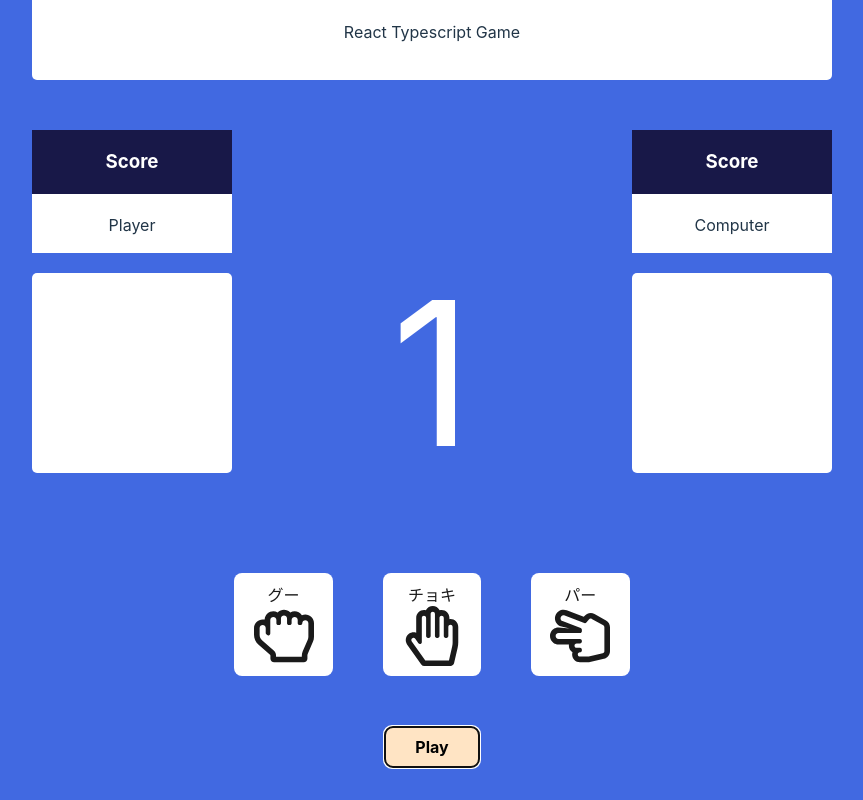
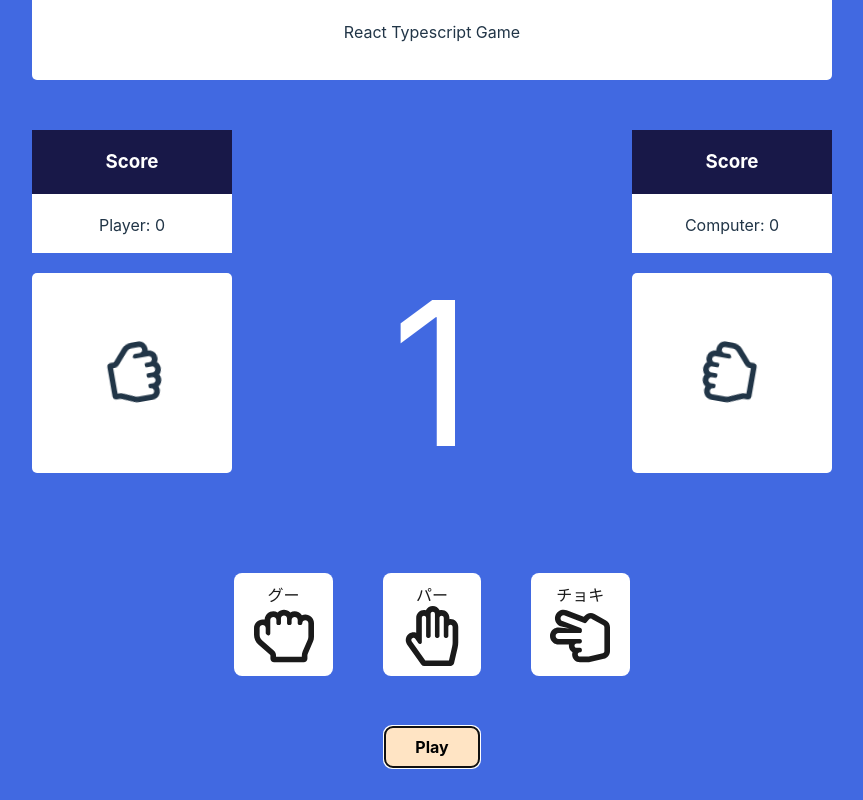
Before and after one commit to POLARBEARS-18/janken_game, a React (Vite) app: page / in a window 1280 px wide. Both pictures are taken after a click on the button "Play". Shown: the part 157-957 px from the top of the page, without its empty margins (208-1071 px from the left). Built offline with nearby package versions, Linux system fonts and the light colour scheme.

Commit message:
テストコードとアニメーション等を追加修正

```diff
--- a/src/components/HandleSelection.tsx
+++ b/src/components/HandleSelection.tsx
@@ -17,7 +17,7 @@ const HandleSelection: FC<Props> = ({ name, icon, handChoiceIndex }) => {
   const selectedHandIndex = state.playerHand
 
   const selectOption = (index: number) => {
-    dispatch({ type: OptionActionOnKind.update.UPDATE_PLAYER_CHOICE, payload: index })
+    dispatch({ type: OptionActionOnKind.UPDATE_PLAYER_CHOICE, payload: index })
     setHandPressed(true)
   }
 
--- a/src/context/optionsContext.tsx
+++ b/src/context/optionsContext.tsx
@@ -5,9 +5,9 @@ import { HandOption, IOptions, IProps, IOptionsContext } from './optionsContextT
 import { initialState } from './initialContextValues'
 
 const options: IOptions[] = [
-  { name: HandOption.rock, icon: <FaRegHandRock size={60} /> },
-  { name: HandOption.paper, icon: <FaRegHandPaper size={60} /> },
-  { name: HandOption.scissors, icon: <FaRegHandScissors size={60} /> },
+  { name: HandOption.rock, icon: <FaRegHandRock size={60} data-testid="rock" /> },
+  { name: HandOption.paper, icon: <FaRegHandPaper size={60} data-testid="paper" /> },
+  { name: HandOption.scissors, icon: <FaRegHandScissors size={60} data-testid="scissors" /> },
 ]
 
 const OptionsContext = createContext<IOptionsContext>({
--- a/src/context/optionsContextTypes.ts
+++ b/src/context/optionsContextTypes.ts
@@ -3,8 +3,8 @@ import { ActionTypes } from 'reducers/scoreReducerTypes'
 
 export const HandOption = {
   rock: 'グー',
-  paper: 'チョキ',
-  scissors: 'パー',
+  paper: 'パー',
+  scissors: 'チョキ',
 } as const
 
 export interface IOptions {
--- a/src/reducers/scoreReducer.tsx
+++ b/src/reducers/scoreReducer.tsx
@@ -1,24 +1,56 @@
 import { IInitialState } from 'context/optionsContextTypes'
-import { ActionTypes } from './scoreReducerTypes'
+import { ActionTypes, OptionActionOnKind } from './scoreReducerTypes'
 
 export default function scoreReducer(state: IInitialState, action: ActionTypes) {
   const { type, payload } = action
 
   switch (type) {
-    case 'UPDATE_PLAYER_CHOICE':
+    case OptionActionOnKind.UPDATE_PLAYER_CHOICE:
       return {
         ...state,
         playerHand: payload,
       }
-    case 'UPDATE_COMPUTER_CHOICE':
+    case OptionActionOnKind.UPDATE_COMPUTER_CHOICE:
       return {
         ...state,
         computerHand: payload,
       }
-    case 'RUN_TIMER':
+    case OptionActionOnKind.RUN_TIMER:
       return {
         ...state,
         runTimer: payload,
+      }
+    case OptionActionOnKind.DRAW:
+      return {
+        ...state,
+        results: {
+          winner: 'No one',
+          message: payload,
+        },
+      }
+    case OptionActionOnKind.PLAYER_WINS:
+      return {
+        ...state,
+        score: {
+          ...state.score,
+          player: state.score.player + 1,
+        },
+        results: {
+          winner: 'Player',
+          message: payload,
+        },
+      }
+    case OptionActionOnKind.COMPUTER_WINS:
+      return {
+        ...state,
+        score: {
+          ...state.score,
+          computer: state.score.computer + 1,
+        },
+        results: {
+          winner: 'Computer',
+          message: payload,
+        },
       }
     default:
       return {
--- a/src/reducers/scoreReducerTypes.tsx
+++ b/src/reducers/scoreReducerTypes.tsx
@@ -1,21 +1,45 @@
 export const OptionActionOnKind = {
-  update: {
-    UPDATE_PLAYER_CHOICE: 'UPDATE_PLAYER_CHOICE',
-    UPDATE_COMPUTER_CHOICE: 'UPDATE_COMPUTER_CHOICE',
-  },
-  timer: {
-    RUN_TIMER: 'RUN_TIMER',
-  },
+  UPDATE_PLAYER_CHOICE: 'UPDATE_PLAYER_CHOICE',
+  UPDATE_COMPUTER_CHOICE: 'UPDATE_COMPUTER_CHOICE',
+  RUN_TIMER: 'RUN_TIMER',
+  DRAW: 'DRAW',
+  PLAYER_WINS: 'PLAYER_WINS',
+  COMPUTER_WINS: 'COMPUTER_WINS',
 } as const
 
-interface UpdateUpdateChoice {
-  type: (typeof OptionActionOnKind.update)[keyof typeof OptionActionOnKind.update]
+type UpdatePlayerChoiceType = typeof OptionActionOnKind.UPDATE_PLAYER_CHOICE
+type UpdateComputerChoiceType = typeof OptionActionOnKind.UPDATE_COMPUTER_CHOICE
+type TimerType = typeof OptionActionOnKind.RUN_TIMER
+type DrawType = typeof OptionActionOnKind.DRAW
+type PlayerWinsType = typeof OptionActionOnKind.PLAYER_WINS
+type ComputerWinsType = typeof OptionActionOnKind.COMPUTER_WINS
+
+interface UpdatePlayerChoice {
+  type: UpdatePlayerChoiceType
+  payload: number
+}
+
+interface UpdateComputerChoice {
+  type: UpdateComputerChoiceType
   payload: number
 }
 
 interface RunTimer {
-  type: (typeof OptionActionOnKind.timer)[keyof typeof OptionActionOnKind.timer]
+  type: TimerType
   payload: boolean
 }
 
-export type ActionTypes = UpdateUpdateChoice | RunTimer
+interface Draw {
+  type: DrawType
+  payload: string
+}
+interface PlayerWins {
+  type: PlayerWinsType
+  payload: string
+}
+interface ComputerWins {
+  type: ComputerWinsType
+  payload: string
+}
+
+export type ActionTypes = UpdatePlayerChoice | UpdateComputerChoice | RunTimer | Draw | PlayerWins | ComputerWins
--- a/src/sections/ChooseAndPlay.tsx
+++ b/src/sections/ChooseAndPlay.tsx
@@ -16,8 +16,8 @@ const ChooseAndPlay: FC = () => {
   const play = () => {
     const randNumber = generateComputerHand()
 
-    dispatch({ type: OptionActionOnKind.update.UPDATE_COMPUTER_CHOICE, payload: randNumber })
-    dispatch({ type: OptionActionOnKind.timer.RUN_TIMER, payload: true })
+    dispatch({ type: OptionActionOnKind.UPDATE_COMPUTER_CHOICE, payload: randNumber })
+    dispatch({ type: OptionActionOnKind.RUN_TIMER, payload: true })
   }
 
   return (
--- a/src/sections/ScoreAndResults.tsx
+++ b/src/sections/ScoreAndResults.tsx
@@ -2,13 +2,26 @@ import { css } from '@emotion/react'
 import { useOptions } from 'context/optionsContext'
 import { useEffect, useState } from 'react'
 import { OptionActionOnKind } from 'reducers/scoreReducerTypes'
+import { checkWinner } from 'utils/checkWinner'
 
 const ScoreAndResults = () => {
   const [timer, setTimer] = useState<number>(3)
 
   const optionContext = useOptions()
   const { runTimer } = optionContext.state
-  const { dispatch } = optionContext
+  const { dispatch, options } = optionContext
+
+  const playerHandIndex = optionContext.state.playerHand
+  const playerHandName = optionContext.options[playerHandIndex].name
+  const playerHandIcon = optionContext.options[playerHandIndex].icon
+  const playerScore = optionContext.state.score.player
+
+  const computerHandIndex = optionContext.state.computerHand
+  const computerHandName = optionContext.options[computerHandIndex].name
+  const computerHandIcon = optionContext.options[computerHandIndex].icon
+  const computerScore = optionContext.state.score.computer
+
+  const { winner, message } = optionContext.state.results
 
   useEffect(() => {
     if (runTimer) {
@@ -26,32 +39,51 @@ const ScoreAndResults = () => {
   useEffect(() => {
     if (timer === 0) {
       setTimer(3)
-      dispatch({ type: OptionActionOnKind.timer.RUN_TIMER, payload: false })
+      dispatch({ type: OptionActionOnKind.RUN_TIMER, payload: false })
+      checkWinner(dispatch, playerHandName, computerHandName)
     }
-  }, [timer, dispatch])
+  }, [timer, dispatch, playerHandName, computerHandName])
 
   return (
     <>
       <div css={SScoreCtn}>
         <div css={SScore}>
           <h3>Score</h3>
-          <p>Player</p>
+          <p>Player: {playerScore}</p>
         </div>
         <div css={SScore}>
           <h3>Score</h3>
-          <p>Computer</p>
+          <p>Computer: {computerScore}</p>
         </div>
       </div>
       <div css={SResults}>
-        <div css={SPlayerHand} />
+        <div css={[SPlayerHand, winner === 'Player' && SWinnerAnimation]}>
+          {runTimer && <div css={SPlayerShake}>{options[0].icon}</div>}
+          {!runTimer && winner && (
+            <>
+              <div>{playerHandIcon}</div>
+              <p>{playerHandName}</p>
+            </>
+          )}
+        </div>
         <div css={SMidCol}>
           {runTimer && (
             <p css={STimer} data-testid="timer">
               {timer}
             </p>
           )}
+          {!runTimer && winner && <p css={SResultWinner}>{winner} wins!</p>}
+          {!runTimer && winner && <p css={SResultMessage}>{message}</p>}
         </div>
-        <div css={SComputerHand} />
+        <div css={[SComputerHand, winner === 'Computer' && SWinnerAnimation]}>
+          {runTimer && <div css={SComputerShake}>{options[0].icon}</div>}
+          {!runTimer && winner && (
+            <>
+              <div>{computerHandIcon}</div>
+              <p>{computerHandName}</p>
+            </>
+          )}
+        </div>
       </div>
     </>
   )
@@ -113,3 +145,63 @@ const STimer = css`
   color: #fff;
   font-size: 12.5rem;
 `
+
+const SResultWinner = css`
+  font-size: 2rem;
+  font-weight: bold;
+  margin-bottom: 3.125rem;
+`
+
+const SResultMessage = css`
+  font-size: 1.5rem;
+`
+
+const SPlayerShake = css`
+  animation: playerShakeAnimation 0.8s ease-in-out infinite;
+
+  @keyframes playerShakeAnimation {
+    0%,
+    100% {
+      transform: rotate(100deg);
+    }
+    50% {
+      transform: rotate(80deg);
+    }
+  }
+`
+
+const SComputerShake = css`
+  animation: computerShakeAnimation 0.8s ease-in-out infinite;
+
+  @keyframes computerShakeAnimation {
+    0%,
+    100% {
+      transform: scaleY(-1) rotate(-80deg);
+    }
+    50% {
+      transform: scaleY(-1) rotate(-100deg);
+    }
+  }
+`
+const SWinnerAnimation = css`
+  animation: winner 2s ease-in-out;
+
+  @keyframes winner {
+    30% {
+      transform: scale(1.2);
+    }
+    40%,
+    60% {
+      transform: rotate(-20deg) scale(1.1);
+    }
+    50% {
+      transform: rotate(20deg) scale(1.1);
+    }
+    70% {
+      transform: rotate(0deg) scale(1.1);
+    }
+    100% {
+      transform: scale(1);
+    }
+  }
+`
--- /dev/null
+++ b/src/utils/checkWinner.ts
@@ -0,0 +1,32 @@
+import { HandOption } from 'context/optionsContextTypes'
+import { Dispatch } from 'react'
+import { ActionTypes, OptionActionOnKind } from 'reducers/scoreReducerTypes'
+
+export const checkWinner = (dispatch: Dispatch<ActionTypes>, playerHandName: string, computerHandName: string) => {
+  // プレイヤーがグーの場合
+  if (playerHandName === HandOption.rock && computerHandName === HandOption.rock) {
+    dispatch({ type: OptionActionOnKind.DRAW, payload: 'We have a draw' })
+  } else if (playerHandName === HandOption.rock && computerHandName === HandOption.paper) {
+    dispatch({ type: OptionActionOnKind.COMPUTER_WINS, payload: 'Computer wins! Paper beats rock!' })
+  } else if (playerHandName === HandOption.rock && computerHandName === HandOption.scissors) {
+    dispatch({ type: OptionActionOnKind.PLAYER_WINS, payload: 'Player wins! Rock beats scissors!' })
+  }
+
+  // プレイヤーがパーの場合
+  if (playerHandName === HandOption.paper && computerHandName === HandOption.rock) {
+    dispatch({ type: OptionActionOnKind.PLAYER_WINS, payload: 'Player wins! Paper beats rock!' })
+  } else if (playerHandName === HandOption.paper && computerHandName === HandOption.paper) {
+    dispatch({ type: OptionActionOnKind.DRAW, payload: 'We have a draw' })
+  } else if (playerHandName === HandOption.paper && computerHandName === HandOption.scissors) {
+    dispatch({ type: OptionActionOnKind.COMPUTER_WINS, payload: 'Computer wins! Paper beats scissors!' })
+  }
+
+  // プレイヤーがチョキの場合
+  if (playerHandName === HandOption.scissors && computerHandName === HandOption.rock) {
+    dispatch({ type: OptionActionOnKind.COMPUTER_WINS, payload: 'Computer wins! Scissors beats rock!' })
+  } else if (playerHandName === HandOption.scissors && computerHandName === HandOption.paper) {
+    dispatch({ type: OptionActionOnKind.PLAYER_WINS, payload: 'Player wins! Scissors beats paper!' })
+  } else if (playerHandName === HandOption.scissors && computerHandName === HandOption.scissors) {
+    dispatch({ type: OptionActionOnKind.DRAW, payload: 'We have a draw' })
+  }
+}
```
Also changed, not shown: 2 other files (tests, documents, lock files or other folders).
